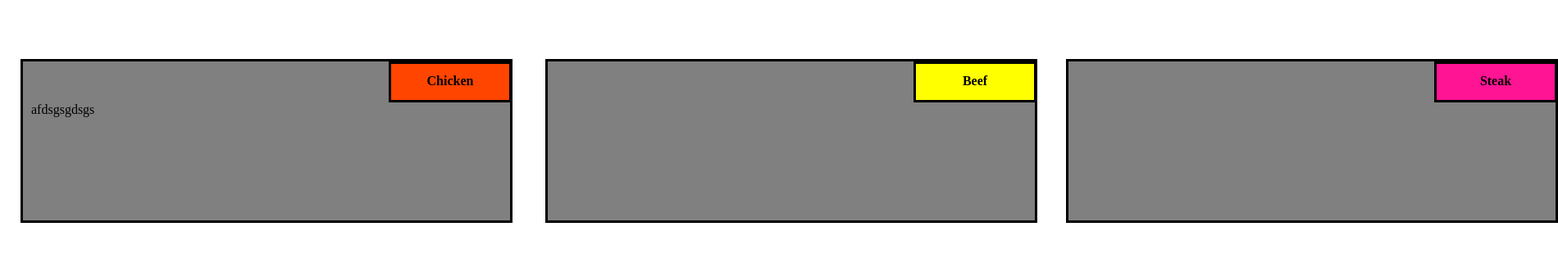
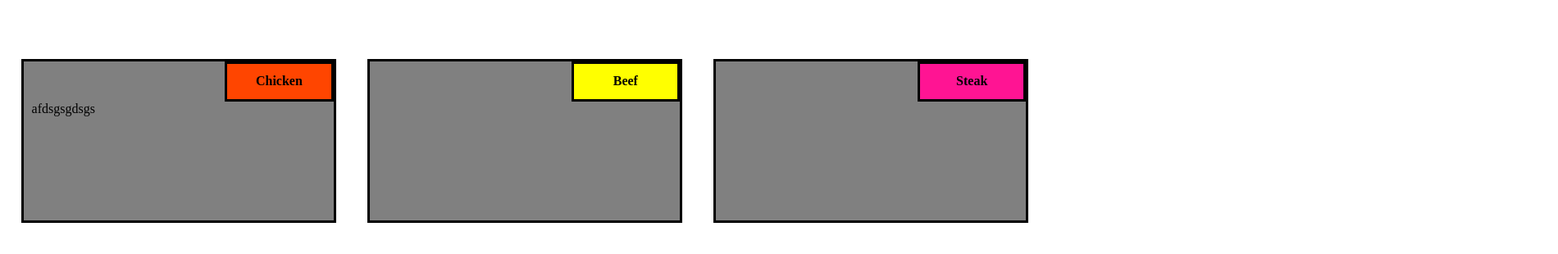
Before and after one commit to JCooper10/Coursera, a plain HTML site: page module2-solution/index.html in a window 1280 px wide. Shown: the part 90-400 px from the top of the page at 82% size, 1900 px wide, since content can reach past the window. Drawn offline with Linux system fonts and the light colour scheme.

Commit message:
Scaling with screen

```diff
--- a/module2-solution/css/mystyle.css
+++ b/module2-solution/css/mystyle.css
@@ -25,42 +25,41 @@ h1{
 div#container1{
 	background-color: gray;
 	position: absolute;
-	width: 600px;
+	width: 30%;
 	height: 200px;
 	margin-top:75px;
-	margin-left: 25px;
+	margin-left: 2%;
 	border-style: solid;
 }
 
 div#container2{
 	background-color: gray;
 	position: absolute;
-	width: 600px;
+	width: 30%;
 	height: 200px;
 	margin-top:75px;
-	margin-left: 665px;
+	margin-left: 35%;
 	border-style: solid;
 }
 
 div#container3{
 	background-color: gray;
 	position: absolute;
-	width: 600px;
+	width: 30%;
 	height: 200px;
 	margin-top:75px;
-	margin-left: 1300px;
+	margin-left: 68%;
 	border-style: solid;
 }
 
 #p1{
 	background-color: orangered;
 	position: relative;
-	width: 150px;
-	height: 50px;
+	width: 35%;
+	height: 25%;
 	top: 0px;
-	left: 0px;
+	left: 65%;
 	text-align: center;
-	margin-left: 446px;
 	padding-top: 12px;
 	border-style: solid;
 	font-size: 16px;
@@ -69,12 +68,11 @@ div#container3{
 #p2{
 	background-color: yellow;
 	position: relative;
-	width: 150px;
-	height: 50px;
+	width: 35%;
+	height: 25%;
 	top: 0px;
-	left: 0px;
+	left: 65%;
 	text-align: center;
-	margin-left: 446px;
 	padding-top: 12px;
 	border-style: solid;
 	font-size: 16px;
@@ -83,12 +81,11 @@ div#container3{
 #p3{
 	background-color: deeppink;
 	position: relative;
-	width: 150px;
-	height: 50px;
+	width: 35%;
+	height: 25%;
 	top: 0px;
-	left: 0px;
+	left: 65%;
 	text-align: center;
-	margin-left: 446px;
 	padding-top: 12px;
 	border-style: solid;
 	font-size: 16px;
```
